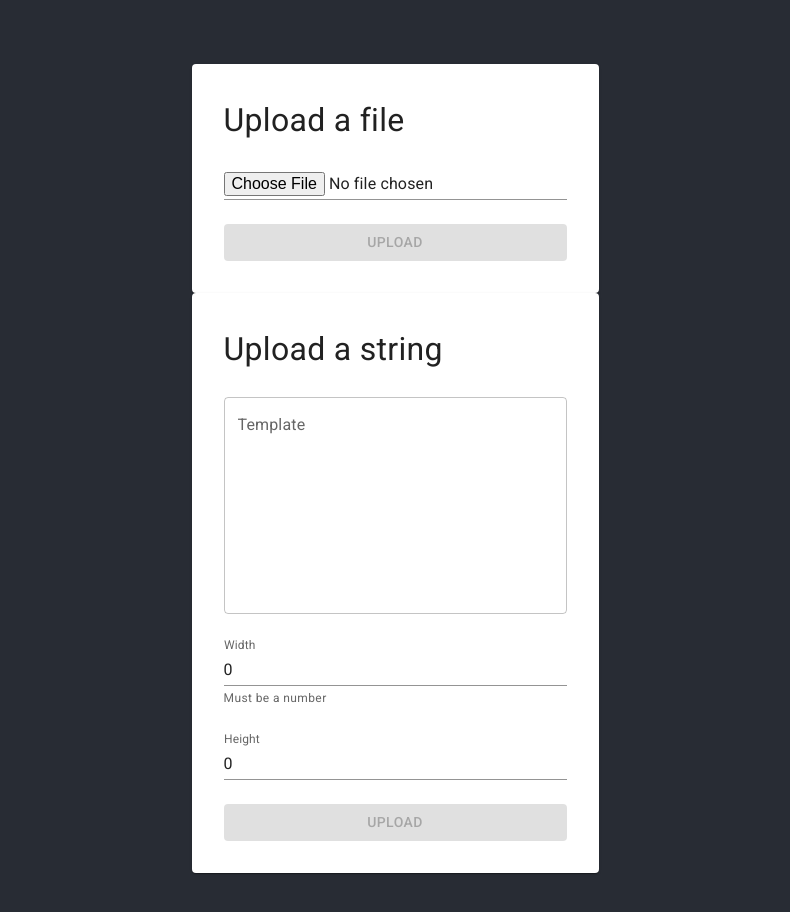
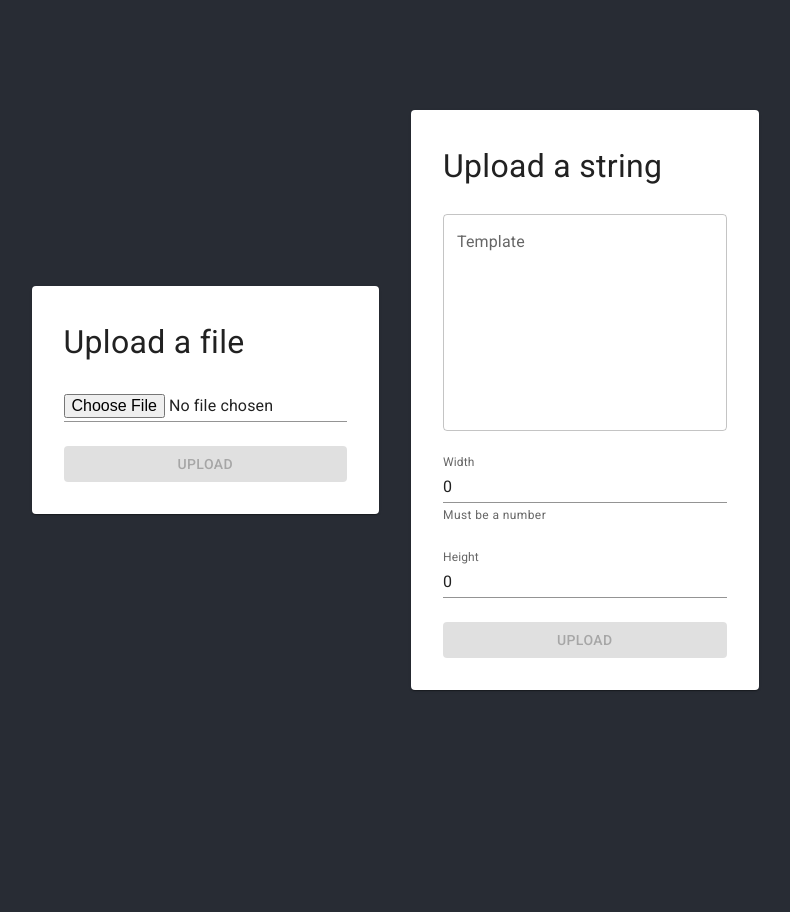
Before and after one commit to sakur-github/image-serializer-frontend, a Next.js app: page / in a window 1280 px wide. Shown: the top 912 px of the page, without its empty margins (245-1035 px from the left). After the commit the page ends 800 px from the top, so only its background shows below. Built offline with nearby package versions, Linux system fonts and the light colour scheme.

Commit message:
Fix MUI stack styling

```diff
--- /dev/null
+++ b/layout/createEmotionCache.ts
@@ -0,0 +1,5 @@
+import createCache from "@emotion/cache";
+
+export default function createEmotionCache() {
+  return createCache({ key: "css" });
+}
--- /dev/null
+++ b/layout/theme.ts
@@ -0,0 +1,15 @@
+import { createTheme } from "@mui/material";
+
+const theme = createTheme({
+  breakpoints: {
+    values: {
+      xs: 300, // phone
+      sm: 768, // tablets
+      md: 900, // small laptop
+      lg: 1200, // desktop
+      xl: 1536, // large screens
+    },
+  },
+});
+
+export default theme;
--- a/pages/_app.tsx
+++ b/pages/_app.tsx
@@ -1,8 +1,20 @@
 import "../styles/globals.css";
 import type { AppProps } from "next/app";
+import { ThemeProvider } from "@mui/material/styles";
+import theme from "layout/theme";
+import { CacheProvider } from "@emotion/react";
+import createEmotionCache from "layout/createEmotionCache";
+
+const clientSideEmotionCache = createEmotionCache();
 
 function MyApp({ Component, pageProps }: AppProps) {
-  return <Component {...pageProps} />;
+  return (
+    <CacheProvider value={clientSideEmotionCache}>
+      <ThemeProvider theme={theme}>
+        <Component {...pageProps} />
+      </ThemeProvider>
+    </CacheProvider>
+  );
 }
 
 export default MyApp;
--- a/pages/index.tsx
+++ b/pages/index.tsx
@@ -10,7 +10,6 @@ import StringUpload from "components/StringUpload";
 
 const Home: NextPage = () => {
   const [file, setFile] = useState<File>();
-  console.log(file);
   return (
     <div className={styles.container}>
       <Head>
@@ -20,7 +19,7 @@ const Home: NextPage = () => {
       </Head>
 
       <main className={styles.main}>
-        <Stack className={styles.mainstack}>
+        <Stack sx={{ alignItems: "center", flexDirection: { sm: "row" } }}>
           <FileUpload />
           <StringUpload />
         </Stack>
--- a/pages/upload/file.tsx
+++ b/pages/upload/file.tsx
@@ -1,15 +1,9 @@
 import type { NextPage } from "next";
 import Head from "next/head";
-import { useState } from "react";
-import Paper from "@mui/material/Paper";
-import { Button, Stack, Typography } from "@mui/material";
-import Input from "@mui/material/Input";
 import styles from "styles/Home.module.css";
 import FileUpload from "components/FileUpload";
 
 const Home: NextPage = () => {
-  const [file, setFile] = useState<File>();
-  console.log(file);
   return (
     <div className={styles.container}>
       <Head>
--- a/pages/upload/string.tsx
+++ b/pages/upload/string.tsx
@@ -1,14 +1,9 @@
 import type { NextPage } from "next";
 import Head from "next/head";
-import { useState } from "react";
-import Paper from "@mui/material/Paper";
-import { Button, Stack, TextField, Typography } from "@mui/material";
-import Input from "@mui/material/Input";
 import styles from "styles/Home.module.css";
 import StringUpload from "components/StringUpload";
 
 const Home: NextPage = () => {
-  const [file, setFile] = useState<File>();
   return (
     <div className={styles.container}>
       <Head>
--- a/styles/Home.module.css
+++ b/styles/Home.module.css
@@ -11,15 +11,3 @@
   justify-content: center;
   align-items: center;
 }
-
-.mainstack {
-  display: flex;
-  flex-direction: column;
-}
-
-@media (min-width: 768px) {
-  .mainstack {
-    flex-direction: row;
-    align-items: center;
-  }
-}
```
